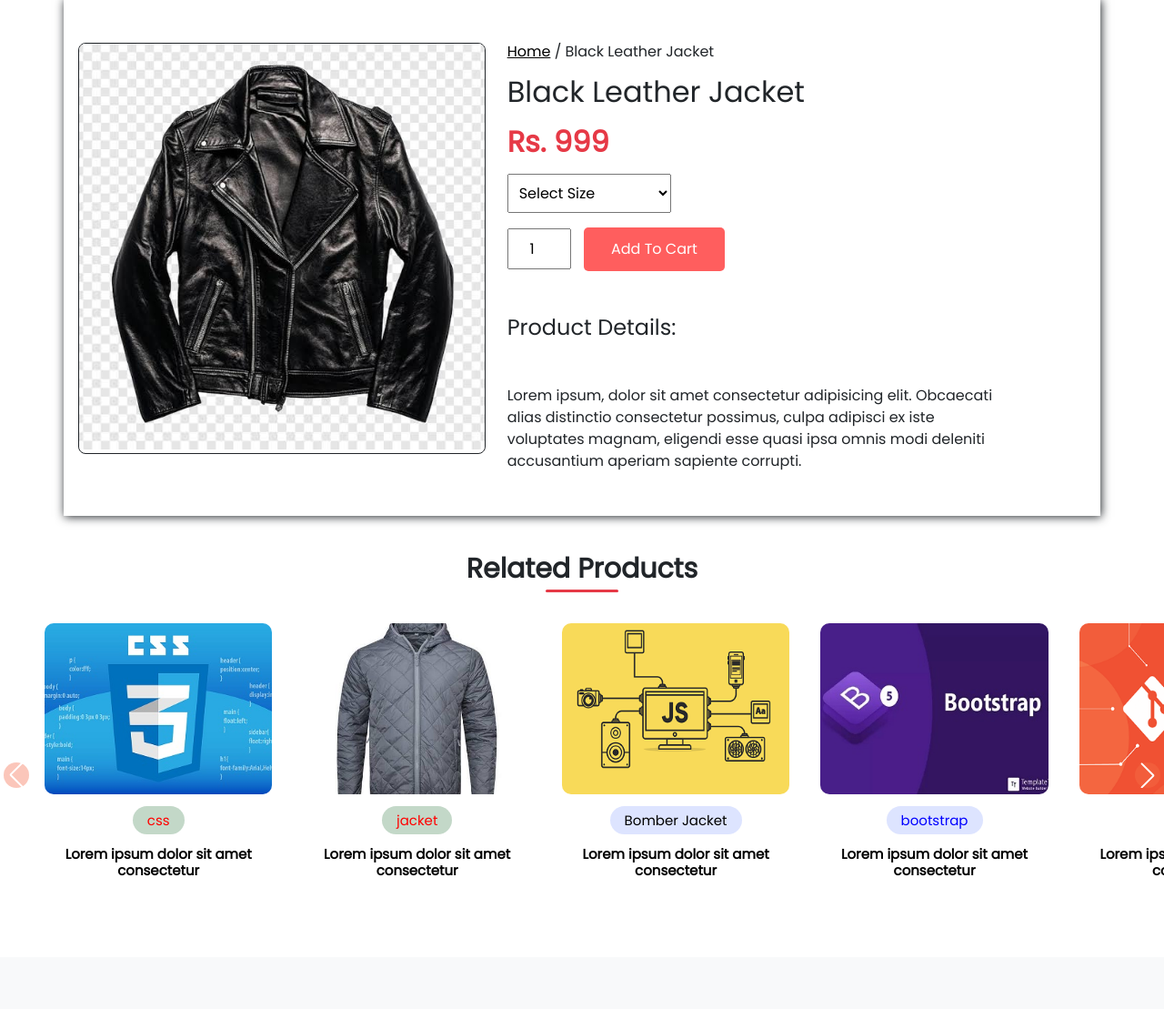
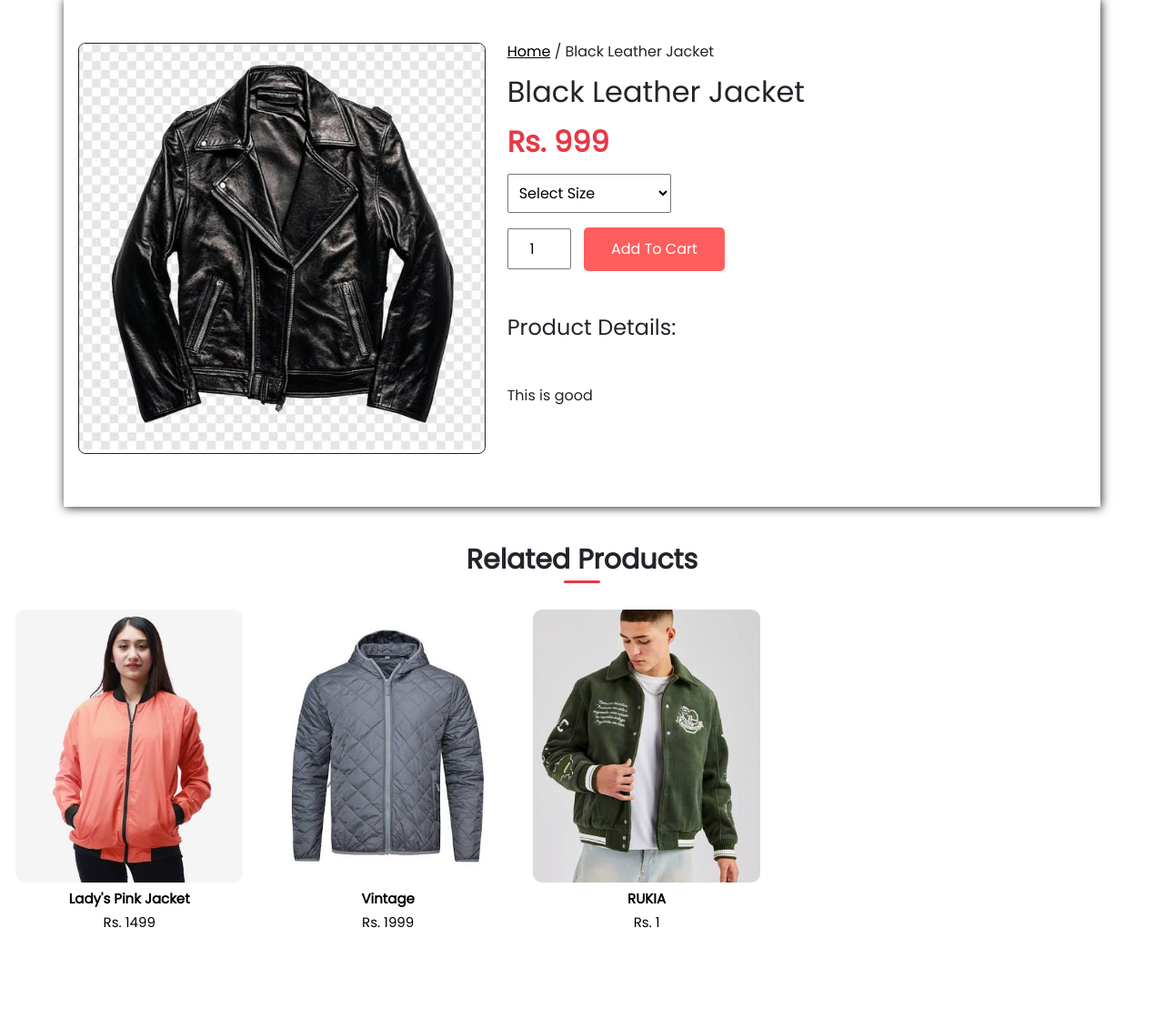
Before and after one commit to Aadityamali0/Ecommerce_site, a Django app: page /product_details/1/4/ in a window 1280 px wide. Shown: the part 97-1206 px from the top of the page at 91% size. Before the commit the page ends 1060 px from the top, so only its background shows below. Run offline with Django 5.2, Linux system fonts and the light colour scheme; data comes from the database, SQL or seed files in the repository.

Commit message:
added fuction to related products

```diff
--- a/store/static/store/productDetailsPage.css
+++ b/store/static/store/productDetailsPage.css
@@ -49,6 +49,7 @@
 }
 
 .sproduct h2{
+    /* color: rgb(255,94,94); */
     color: #e63946;
     font-weight: bold;
 }
@@ -85,10 +86,13 @@
 }
 
 /* Tablet */
-@media (max-width: 991px){
-
+@media (max-width: 768px){
+    .container{
+        padding: 0;
+    }
     .sproduct{
-        margin-top: 20px;
+        margin-top: 15px;
+        margin-bottom: 0;
     }
 
     .sproduct .col-lg-6{
@@ -107,9 +111,8 @@
         box-shadow : none;
     }
     .sproduct{
-        padding: 15px;
+        margin: 0;
     }
-
     .sproduct h6{
         font-size: 14px;
     }
--- a/store/static/store/slider.css
+++ b/store/static/store/slider.css
@@ -18,7 +18,7 @@
 } */
 .slider-title{
     position: relative;
-    margin: 0 20px 25px 20px;
+    margin: 0 0 20px;
     text-align: center;
     font-size: 30px;
     font-weight: 600;
@@ -30,7 +30,7 @@
     /* left: 50%; */
     transform: translateX(-50%);
     bottom: -8px;
-    width: 80px;        /* Half the width of the text */
+    width: 40px;        /* Half the width of the text */
     height: 3px;
     background: #e63946;
     border-radius: 5px;
@@ -52,27 +52,31 @@
     /* box-shadow: 0 10px 10px rgba(0, 0, 0, 0.05);
     transition: 0.2s ease; */
 }
+.related-products .card-list{
+    padding-left: 0;
+}
 /* .card-list .card-item .card-link:hover{
     gotta put tansition into card later
     border-color: blue;
 } */
 .related-products .card-list .card-link .card-image{
     width: 100%;
-    aspect-ratio: 4 / 3;
+    aspect-ratio: 5 / 6;
     object-fit: cover;
     border-radius: 10px;
 }
 .related-products .card-list .card-link .badge{
-    color: blue;
-    padding: 8px 16px;
+    /* color: blue; */
+    color: black;
+    padding: 5px 10px;
     font-size: 15px;
-    font-weight: 500;
-    margin: 13px auto;
-    background: #DDE4FF;
-    width: fit-content;
-    border-radius: 50px;
+    font-weight: 600;
+    margin: 5px auto;
+    /* background: #DDE4FF; */
+    /* width: fit-content; */
+    /* border-radius: 50px; */
 }
-.related-products .card-list .card-link .badge.css{
+/* .related-products .card-list .card-link .badge.css{
     color: red;
     background: rgb(195, 216, 200);
 }
@@ -91,11 +95,11 @@
 .related-products .card-list .card-link .badge.bootstrap{
     color: blue;
     background: #DDE4FF;
-}
+} */
 .related-products .card-list .card-link .card-title{
     font-size: 15px;
     color: black;
-    font-weight: 600;
+    font-weight: 500;
 }
 .related-products .card-list .card-link .card-button{
     display: block;
@@ -106,6 +110,7 @@
     margin: 13px 0 5px;
     padding: 5px 25px;
     background: none;
+    border: none;
     cursor: pointer;
     opacity: 0;
     transform: translateY(20px);
@@ -116,6 +121,7 @@
     opacity: 1;
     transform: translateY(0);
     background: #e63946;
+    border-radius: 5px;
 }
 .related-products .card-list .card-link .card-button:hover{
     background-color: black;
@@ -127,18 +133,25 @@
     color: white;
     background-color: #f25d3b;
     border-radius: 50%;
+    padding: 3px;
 }
 .related-products .swiper-button-prev::after,
 .related-products .swiper-button-next::after{
-    font-size: 12px;
+    font-size: 13px;
 }
 @media (max-width: 768px) {
 
+    .related-products{
+        margin: 20px 0;
+    }
     /* Hide the button */
     .related-products .card-list .card-link .card-button,
-    .related-products .card-list .card-link .card-title,
-    .related-products .card-list .card-link .badge {
+    .related-products .card-list .card-link .card-title{
+    /* .related-products .card-list .card-link .badge { */
         display: none;
+    }
+    .related-products .card-list .card-link .badge{
+        font-size: 13px;
     }
     .related-products .card-list .card-item .card-link{
         padding: 2px;
@@ -147,4 +160,12 @@
     .related-products .swiper-button-next{
         display: none;
     }
+    .slider-title{
+        font-size: 20px;
+    }
 }
+@media (max-width: 576px){
+    .related-products{
+        margin-top: 0;
+    }
+}
--- a/store/static/store/slider.js
+++ b/store/static/store/slider.js
@@ -13,7 +13,7 @@ new Swiper('.card-wrapper', {
   },
   breakpoints: {
     0: {
-        slidesPerView: 3.2
+        slidesPerView: 3.5
     },
     768: {
         slidesPerView: 3.5
--- a/store/templates/store/productDetailsPage.html
+++ b/store/templates/store/productDetailsPage.html
@@ -41,7 +41,7 @@
                   <button class="buy-btn">Add To Cart</button>
                 </div>
                 <h4 class="mt-5 mb-5">Product Details: </h4>
-                <span>Lorem ipsum, dolor sit amet consectetur adipisicing elit. Obcaecati alias distinctio consectetur possimus, culpa adipisci ex iste voluptates magnam, eligendi esse quasi ipsa omnis modi deleniti accusantium aperiam sapiente corrupti.</span>
+                <span>{{product.description}}</span>
               </div>
         </div>
     </section>
--- a/store/templates/store/slider.html
+++ b/store/templates/store/slider.html
@@ -1,57 +1,18 @@
-{%load static%}
 <div class="related-products">
     <h3 class="slider-title">Related Products</h3>
     <div class=" swiper">
         <div class="card-wrapper">
             <ul class="card-list swiper-wrapper">
+                {%for relatedProds in relatedProducts%}
                 <li class="card-item swiper-slide">
-                    <a href="#" class="card-link">
-                        <img src="{%static 'store/css.png'%}" alt="css" class="card-image">
-                        <p class="badge css">css</p>
-                        <h2 class="card-title">Lorem ipsum dolor sit amet consectetur</h2>
+                    <a href="{%url 'product_details' relatedProds.product_name|slugify relatedProds.id %}" class="card-link">
+                        <img src="{{relatedProds.image.url}}" alt="css" class="card-image">
+                        <p class="badge css">{{relatedProds.product_name}}</p>
+                        <h2 class="card-title">Rs. {{relatedProds.price}}</h2>
                         <button class="card-button">Add To Cart</button>
                     </a>
                 </li>
-                <li class="card-item swiper-slide">
-                    <a href="#" class="card-link">
-                        <img src="{%static 'store/images.jpeg'%}" alt="css" class="card-image">
-                        <p class="badge css">jacket</p>
-                        <h2 class="card-title">Lorem ipsum dolor sit amet consectetur</h2>
-                        <button class="card-button">Add To Cart</button>
-                    </a>
-                </li>
-                <li class="card-item swiper-slide">
-                    <a href="#" class="card-link">
-                        <img src="{%static 'store/javascript.png'%}" alt="javascript" class="card-image">
-                        <p class="badge javascript">Bomber Jacket</p>
-                        <h2 class="card-title">Lorem ipsum dolor sit amet consectetur</h2>
-                        <button class="card-button">Add To Cart</button>
-                    </a>
-                </li>
-                <li class="card-item swiper-slide">
-                    <a href="#" class="card-link">
-                        <img src="{%static 'store/bootstrap.jpg'%}" alt="bootstrap" class="card-image">
-                        <p class="badge bootstrap">bootstrap</p>
-                        <h2 class="card-title">Lorem ipsum dolor sit amet consectetur</h2>
-                        <button class="card-button">Add To Cart</button>
-                    </a>
-                </li>
-                <li class="card-item swiper-slide">
-                    <a href="#" class="card-link">
-                        <img src="{%static 'store/git.png'%}" alt="git" class="card-image">
-                        <p class="badge git">git</p>
-                        <h2 class="card-title">Lorem ipsum dolor sit amet consectetur</h2>
-                        <button class="card-button">Add To Cart</button>
-                    </a>
-                </li>
-                <li class="card-item swiper-slide">
-                    <a href="#" class="card-link">
-                        <img src="{%static 'store/html.jpg'%}" alt="html" class="card-image">
-                        <p class="badge html">html</p>
-                        <h2 class="card-title">Lorem ipsum dolor sit amet consectetur</h2>
-                        <button class="card-button">Add to card</button>
-                    </a>
-                </li>
+                {%endfor%}
             </ul>
             <!-- <div class="swiper-pagination"></div> -->
             <div class="swiper-button-prev"></div>
--- a/store/views.py
+++ b/store/views.py
@@ -47,8 +47,15 @@ def home(request):
 def product_details(request, slug, id):
     # product = Product.objects.get(id=id)
     product = get_object_or_404(Product, id=id)
+
+    related_products = Product.objects.filter(
+        category = product.category
+    ).exclude(id=product.id).order_by('?')[:10]
+
     params = {
         'product' : product,
-        'subimages': product.sub_images.all()
+        'subimages': product.sub_images.all(),
+        'relatedProducts' : related_products
     }
+
     return render(request, 'store/productDetailsPage.html', params)
```
